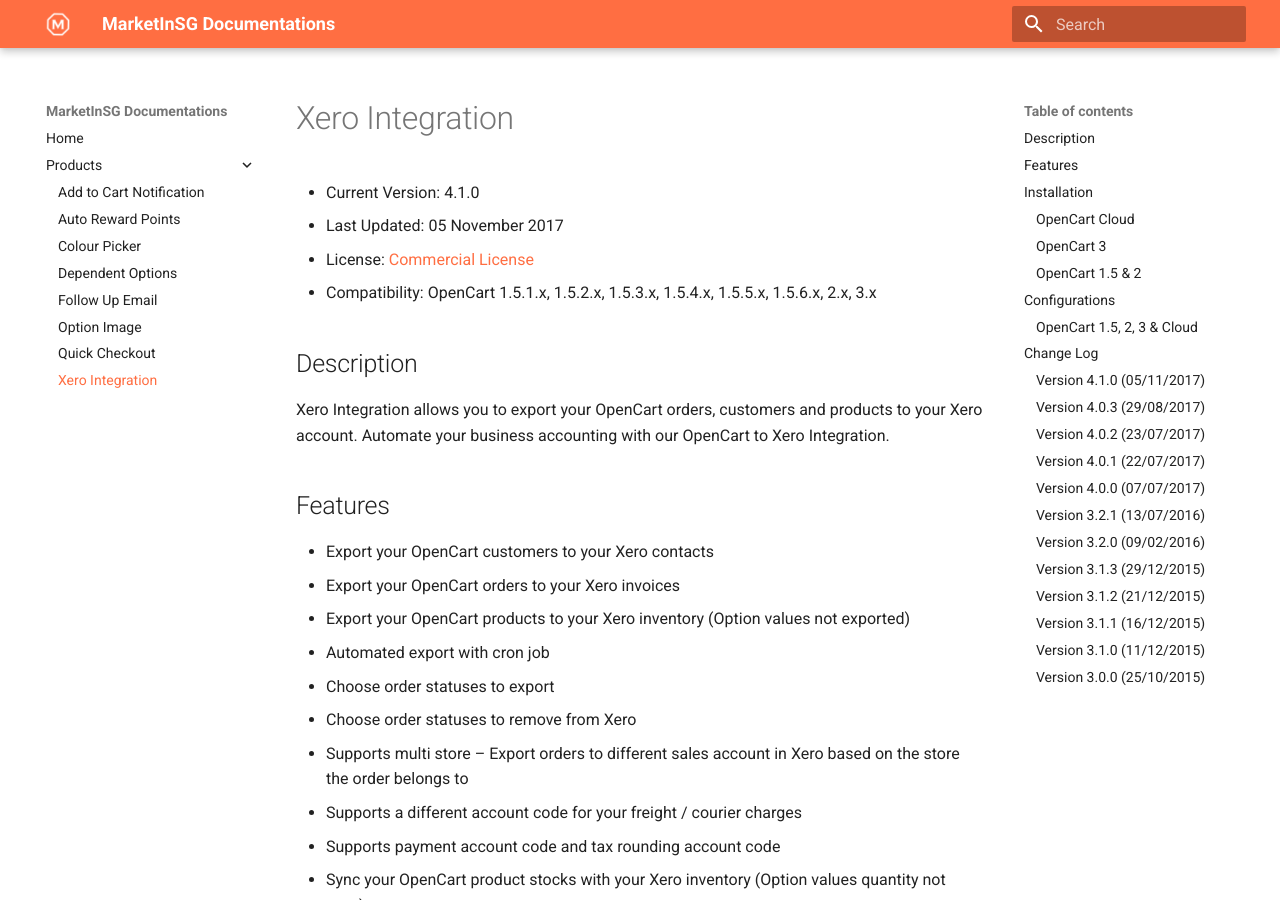
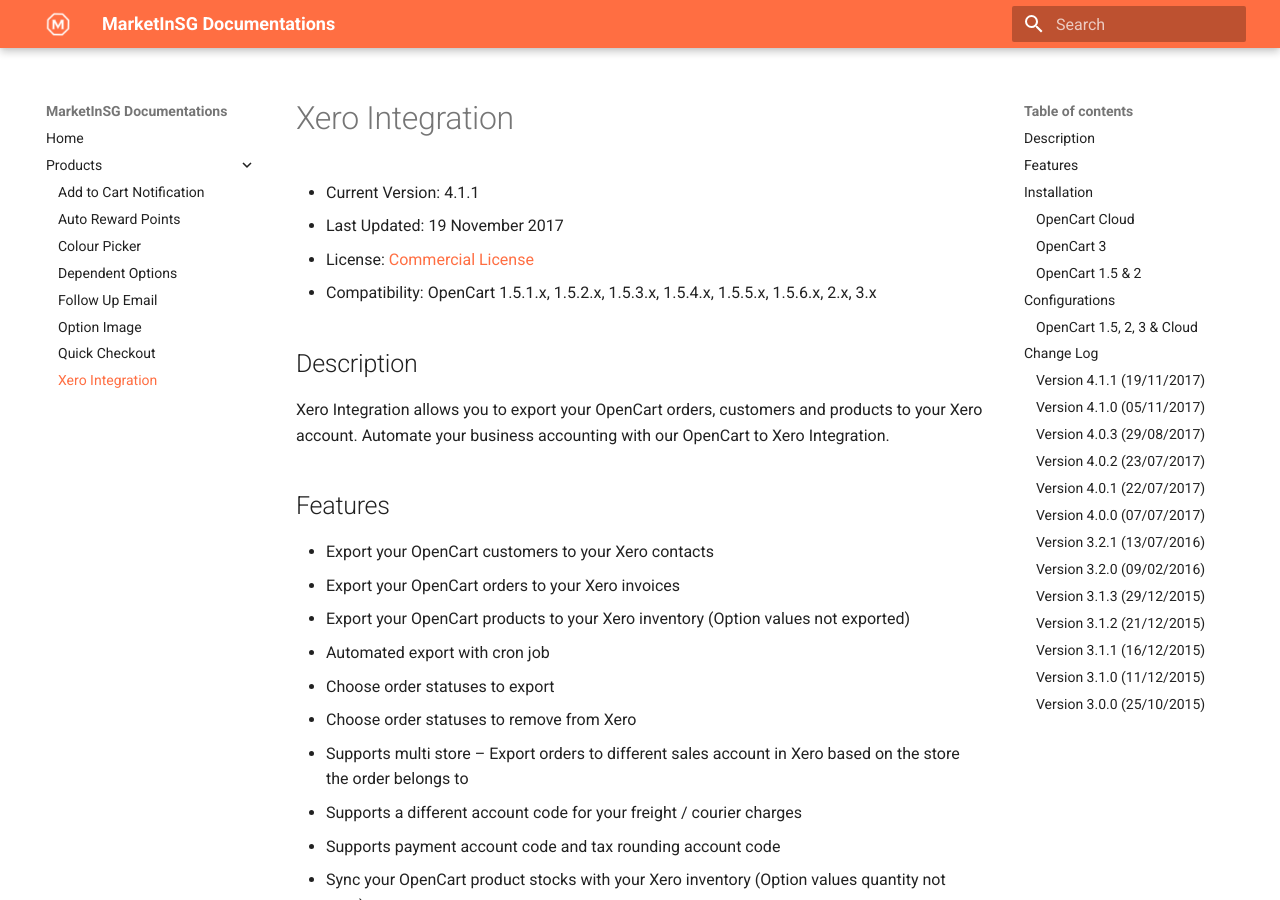
Before and after one commit to Equotix/opencart-docs, an MkDocs documentation site: the page built from docs/xero_integration.md, in a window 1280 px wide and 900 px high. Built offline with MkDocs 1.6.1 and Material for MkDocs 9.7.7, drawn with Linux system fonts in a browser that asks for light colours; old or Windows-style settings are respelled for this version of MkDocs; some of the changed text lies outside the part shown.

Commit message:
Xero new release

```diff
--- a/docs/xero_integration.md
+++ b/docs/xero_integration.md
@@ -1,7 +1,7 @@
 # Xero Integration
 
-* Current Version: 4.1.0
-* Last Updated: 05 November 2017
+* Current Version: 4.1.1
+* Last Updated: 19 November 2017
 * License: [Commercial License][1]
 * Compatibility: OpenCart 1.5.1.x, 1.5.2.x, 1.5.3.x, 1.5.4.x, 1.5.5.x, 1.5.6.x, 2.x, 3.x
 
@@ -191,6 +191,8 @@
 
 ## Change Log
 
+### Version 4.1.1 (19/11/2017)
+* Minor bug fixes
 ### Version 4.1.0 (05/11/2017)
 * Added rounding account to handle taxing rounding difference
 * Added debug orders feature to handle order debugging
```
